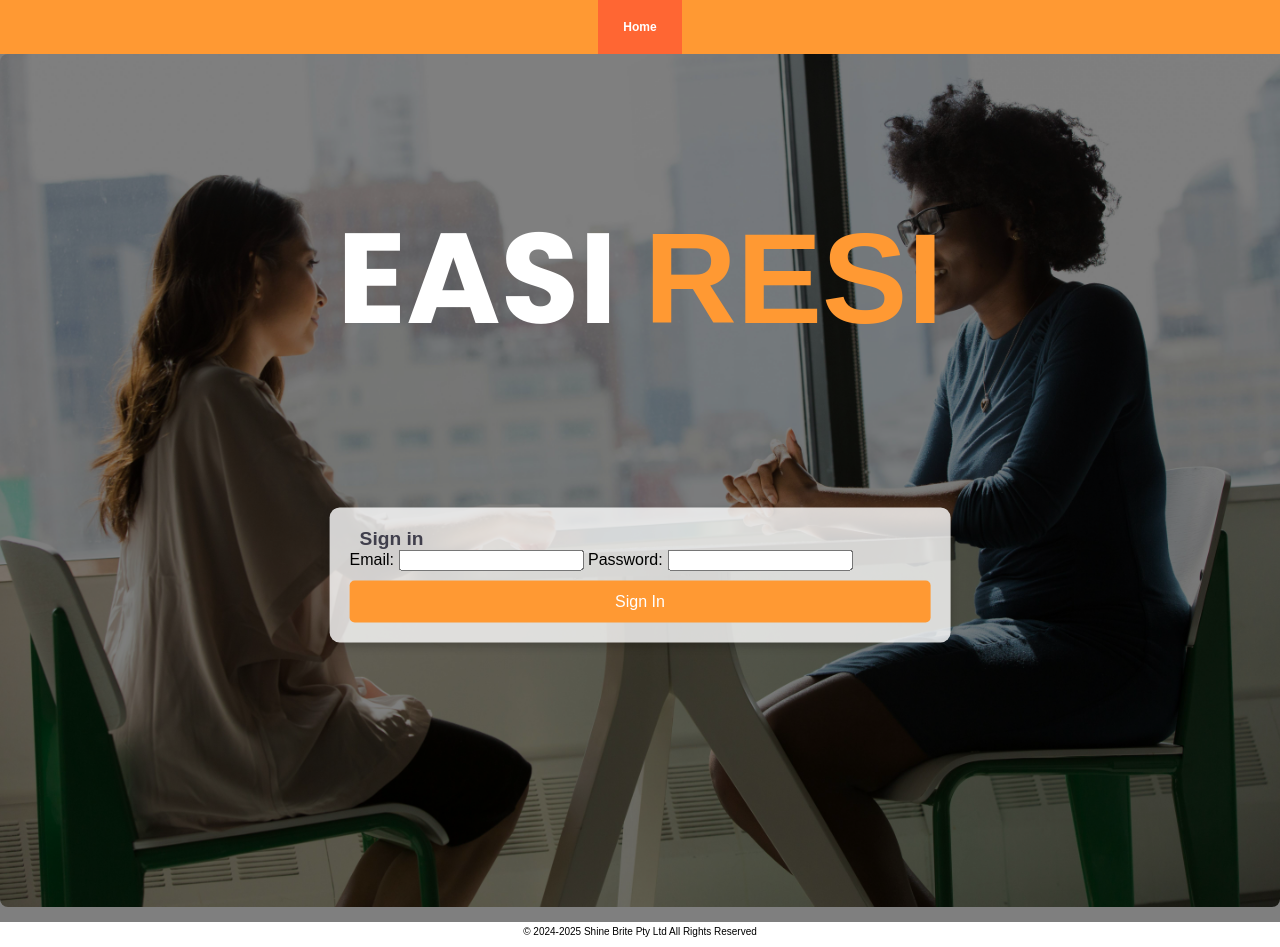
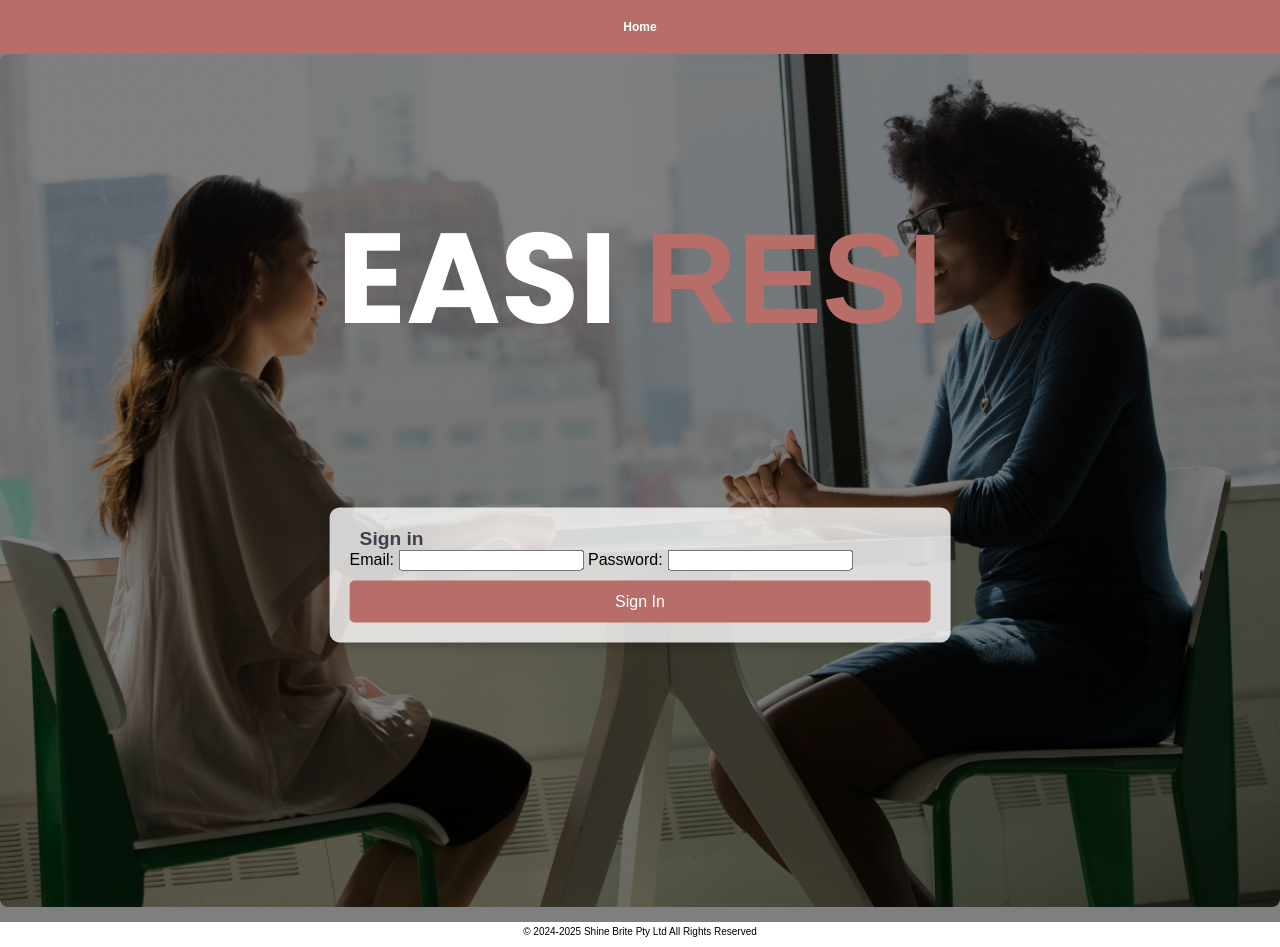
Before and after one commit to swin-adrian/PR-project, a Flask app: page / in a window 1280 px wide. Run offline with Flask 3, Linux system fonts and the light colour scheme; some libraries are stand-ins or nearby versions.

Commit message:
Adrian reverted colors to pink and soft pink

```diff
--- a/app/static/css/style.css
+++ b/app/static/css/style.css
@@ -21,7 +21,7 @@ h1 {
 /* Basic styling for the navigation menu */
 .navi_menu {
     overflow: hidden;
-    background-color: #FF9933;
+    background-color: #B76D68;
     z-index: 1001;
     display: flex;
     justify-content: center;
@@ -39,7 +39,7 @@ h1 {
 }
 
 .navi_menu a.active {
-    background-color: #FF6633;
+    background-color: #B76D68;
 }
 
 .navi_menu a:hover {
@@ -166,7 +166,7 @@ form {
 
 .logo-color
 {
-	color: #FF9933;
+	color: #B76D68;
 }
 
 
@@ -410,7 +410,7 @@ textarea {
 button {
     width: 100%;
     padding: 12px;
-    background-color: #FF9933;
+    background-color: #B76D68;
     color: white;
     border: none;
     border-radius: 5px;
@@ -420,7 +420,7 @@ button {
 }
 
 button:hover {
-    background-color: #e65c00;
+    background-color: #b8837f;
 }
 
 
```
